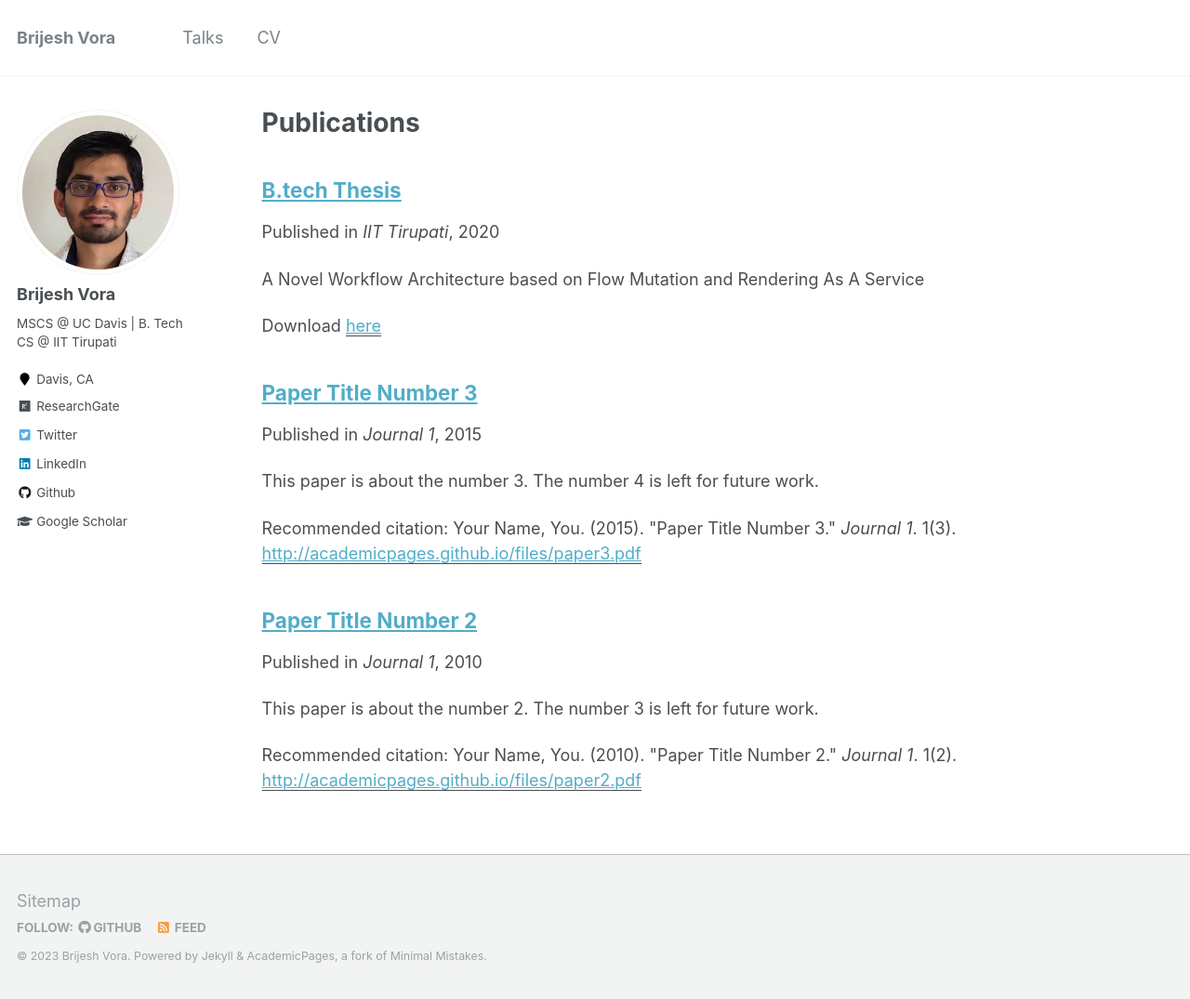
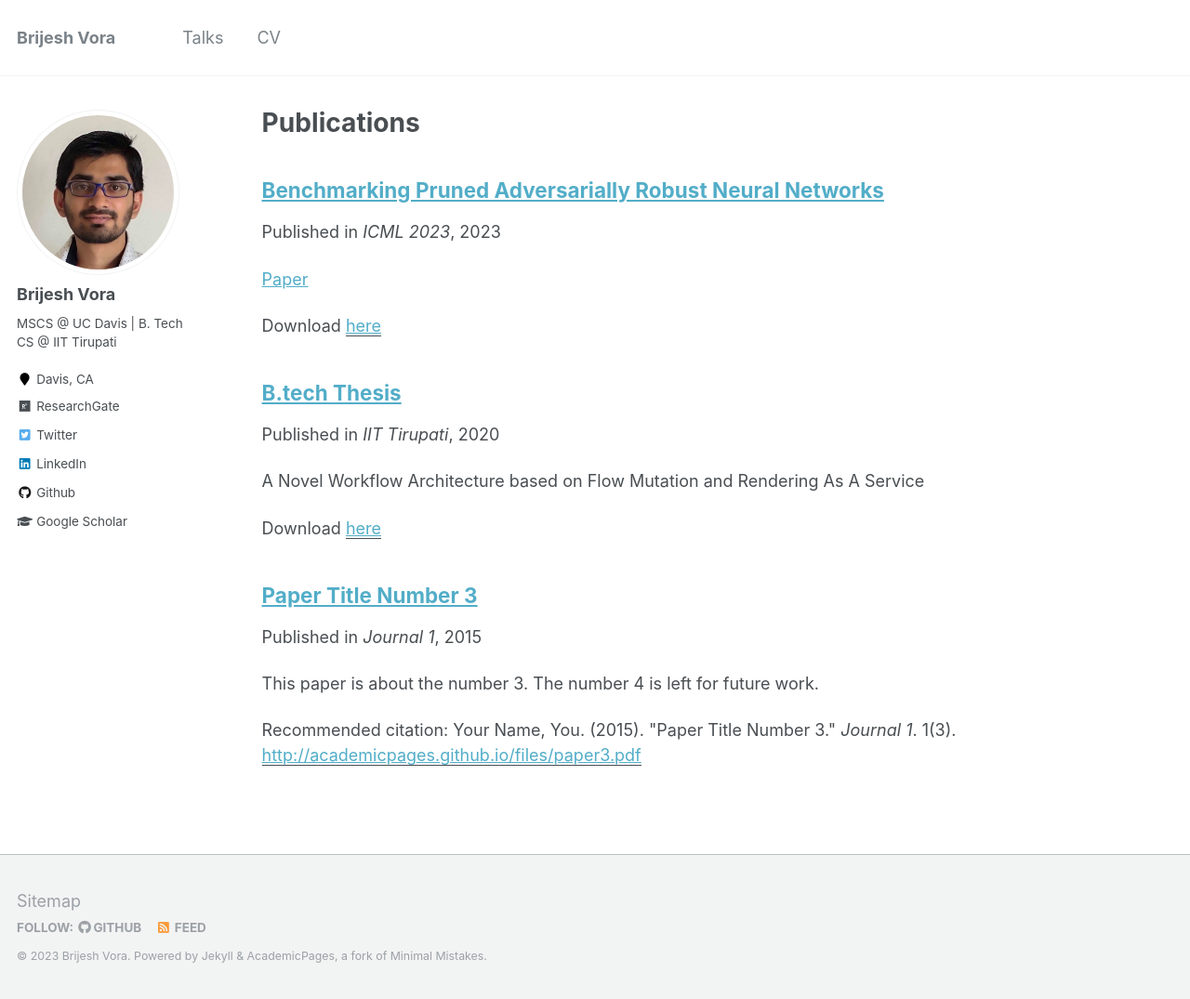
Before and after one commit to vorabrijesh/vorabrijesh.github.io, a Jekyll site: the page built from _pages/publications.md, in a window 1280 px wide and 1075 px high. Shown: the whole window at 93% size. Built offline with Jekyll 4.4.1, drawn with Linux system fonts in a browser that asks for light colours.

Commit message:
New changes

```diff
--- a/_publications/2010-10-01-paper-title-number-2.md
+++ /dev/null
@@ -1,15 +0,0 @@
----
-title: "Paper Title Number 2"
-collection: publications
-permalink: /publication/2010-10-01-paper-title-number-2
-excerpt: 'This paper is about the number 2. The number 3 is left for future work.'
-date: 2010-10-01
-venue: 'Journal 1'
-paperurl: 'http://academicpages.github.io/files/paper2.pdf'
-citation: 'Your Name, You. (2010). &quot;Paper Title Number 2.&quot; <i>Journal 1</i>. 1(2).'
----
-This paper is about the number 2. The number 3 is left for future work.
-
-[Download paper here](http://academicpages.github.io/files/paper2.pdf)
-
-Recommended citation: Your Name, You. (2010). "Paper Title Number 2." <i>Journal 1</i>. 1(2).
--- /dev/null
+++ b/_publications/2023-06-icml2023.md
@@ -0,0 +1,10 @@
+---
+title: "Benchmarking Pruned Adversarially Robust Neural Networks"
+collection: publications
+permalink: /publication/2023-06-icml2023
+date: 2023-06-23
+venue: 'ICML 2023'
+paperurl: 'http://vorabrijesh.github.io/files/Benchmarking_Pruned_Adversarially_Robust_Neural_Networks.pdf'
+---
+
+[Paper](http://vorabrijesh.github.io/files/Benchmarking_Pruned_Adversarially_Robust_Neural_Networks.pdf)
```
Also changed, not shown: _pages/about.md (+4 -1 lines), 4 other files.
